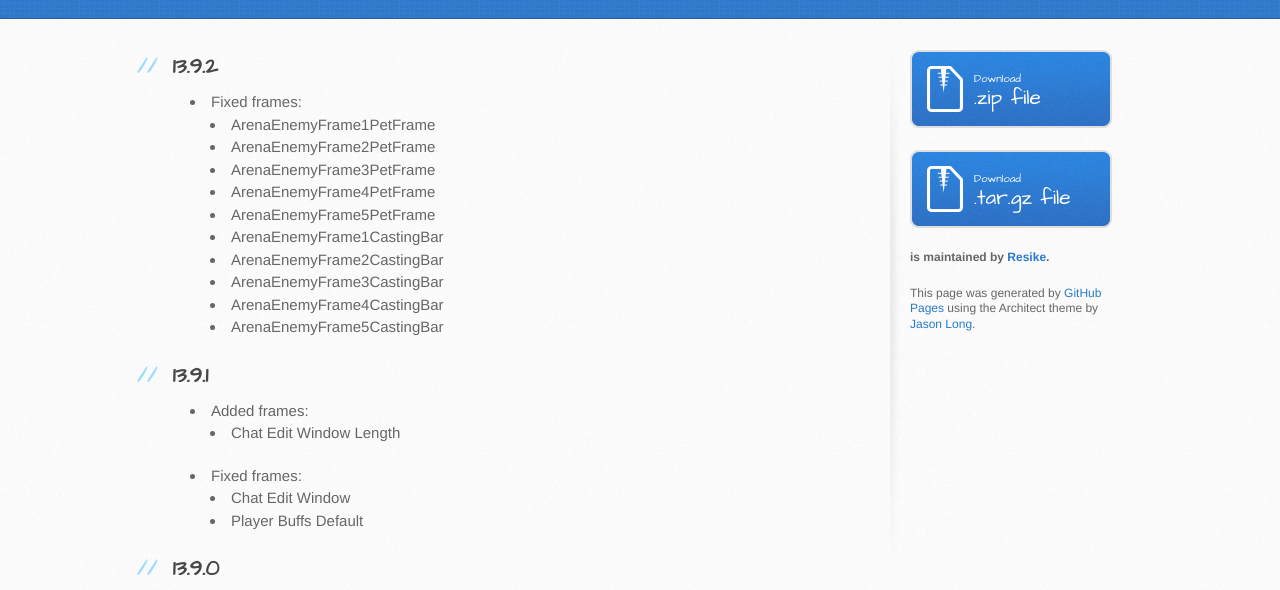
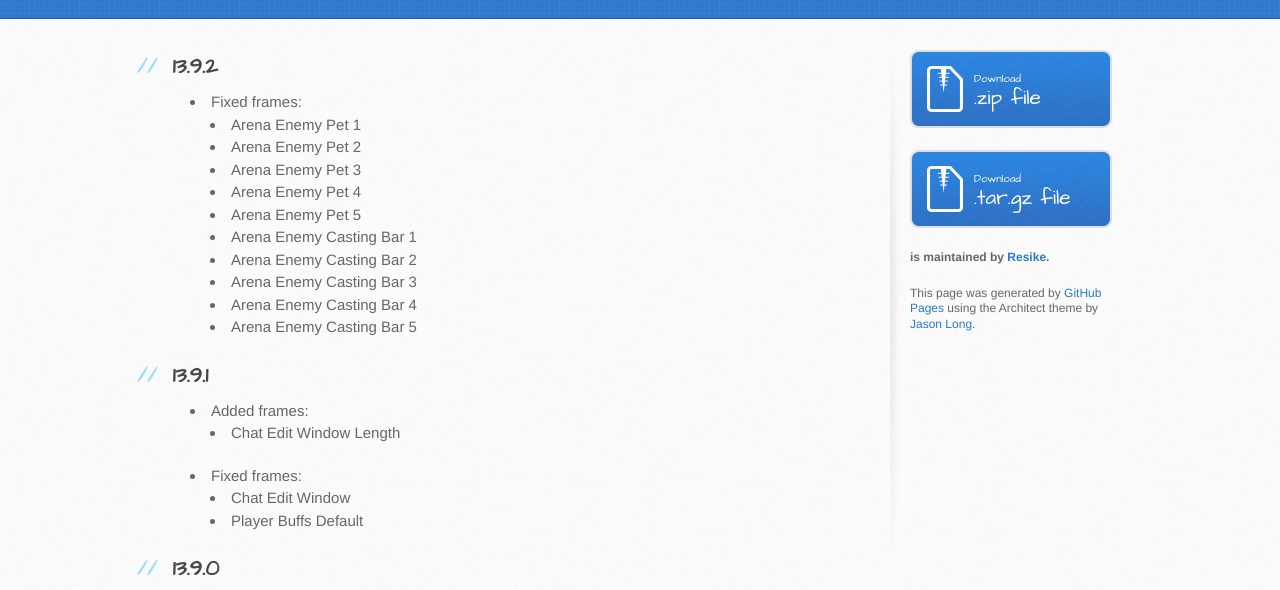
Before and after one commit to jaredb7/MoveAnything, a plain HTML site: page index.html in a window 1280 px wide. Shown: the part 182-772 px from the top of the page. Drawn offline with Linux system fonts and the light colour scheme.

```diff
--- a/index.html
+++ b/index.html
@@ -35,16 +35,16 @@
 <li>Fixed frames:
 
 <ul>
-<li>ArenaEnemyFrame1PetFrame</li>
-<li>ArenaEnemyFrame2PetFrame</li>
-<li>ArenaEnemyFrame3PetFrame</li>
-<li>ArenaEnemyFrame4PetFrame</li>
-<li>ArenaEnemyFrame5PetFrame</li>
-<li>ArenaEnemyFrame1CastingBar</li>
-<li>ArenaEnemyFrame2CastingBar</li>
-<li>ArenaEnemyFrame3CastingBar</li>
-<li>ArenaEnemyFrame4CastingBar</li>
-<li>ArenaEnemyFrame5CastingBar</li>
+<li>Arena Enemy Pet 1</li>
+<li>Arena Enemy Pet 2</li>
+<li>Arena Enemy Pet 3</li>
+<li>Arena Enemy Pet 4</li>
+<li>Arena Enemy Pet 5</li>
+<li>Arena Enemy Casting Bar 1</li>
+<li>Arena Enemy Casting Bar 2</li>
+<li>Arena Enemy Casting Bar 3</li>
+<li>Arena Enemy Casting Bar 4</li>
+<li>Arena Enemy Casting Bar 5</li>
 </ul>
 </li>
 </ul><h2>
```
Also changed, not shown: params.json (+1 -1 lines).
